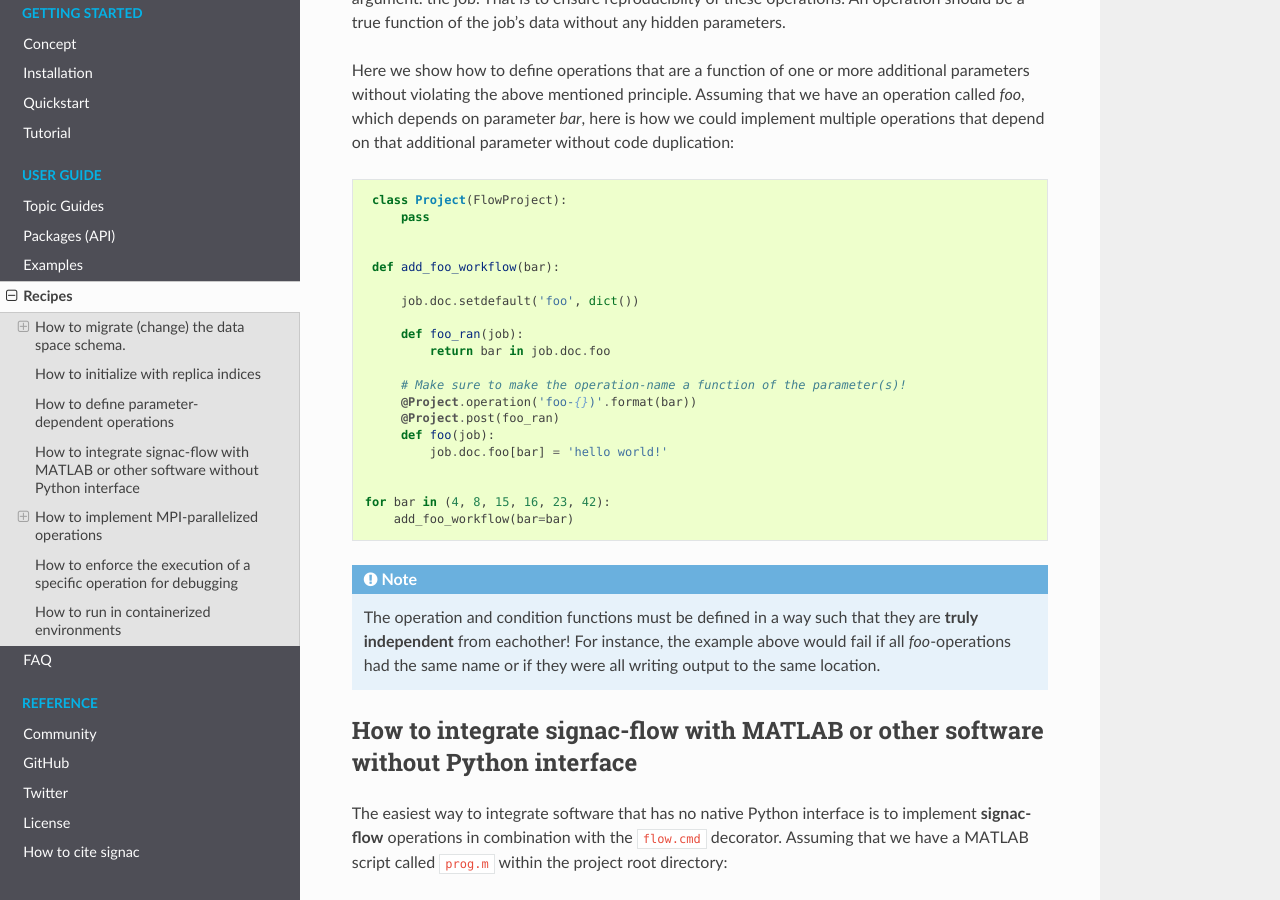
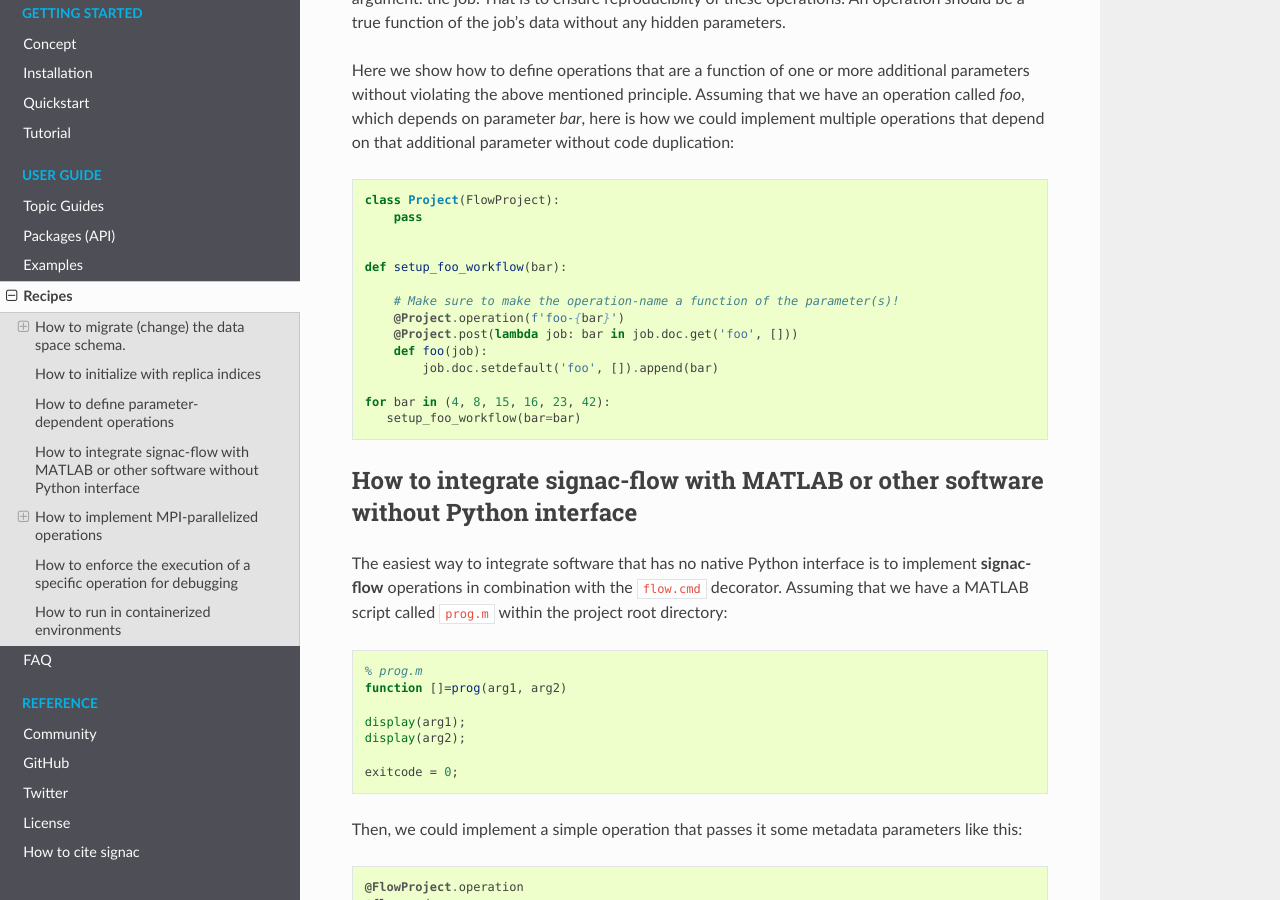
Before and after one commit to glotzerlab/signac-docs, a Sphinx documentation site: the page built from docs/source/recipes.rst, in a window 1280 px wide and 900 px high, scrolled down 2299 px. Built offline with Sphinx 7.4.7 and the Read the Docs theme 2.0.0, drawn with Linux system fonts in a browser that asks for light colours.

Commit message:
Update 'parameter-dependent operations' example.

```diff
--- a/docs/source/recipes.rst
+++ b/docs/source/recipes.rst
@@ -124,28 +124,17 @@ Assuming that we have an operation called *foo*, which depends on parameter *bar
         pass
 
 
-    def add_foo_workflow(bar):
-
-        job.doc.setdefault('foo', dict())
-
-        def foo_ran(job):
-            return bar in job.doc.foo
+    def setup_foo_workflow(bar):
 
         # Make sure to make the operation-name a function of the parameter(s)!
-        @Project.operation('foo-{})'.format(bar))
-        @Project.post(foo_ran)
+        @Project.operation(f'foo-{bar}')
+        @Project.post(lambda job: bar in job.doc.get('foo', []))
         def foo(job):
-            job.doc.foo[bar] = 'hello world!'
+            job.doc.setdefault('foo', []).append(bar)
 
+    for bar in (4, 8, 15, 16, 23, 42):
+       setup_foo_workflow(bar=bar)
 
-   for bar in (4, 8, 15, 16, 23, 42):
-       add_foo_workflow(bar=bar)
-
-
-.. note::
-
-    The operation and condition functions must be defined in a way such that they are **truly independent** from eachother!
-    For instance, the example above would fail if all *foo*-operations had the same name or if they were all writing output to the same location.
 
 .. _rec_external:
 
```
